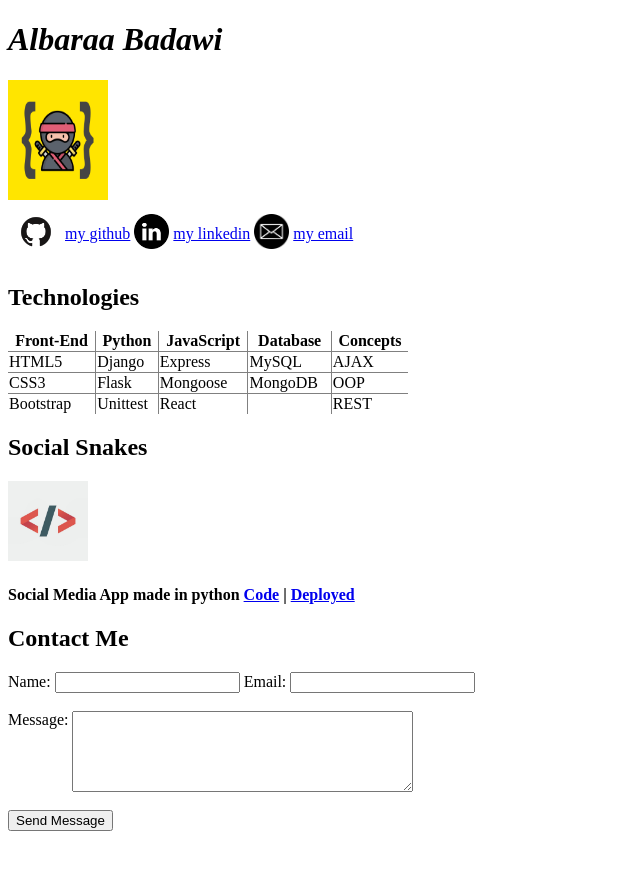
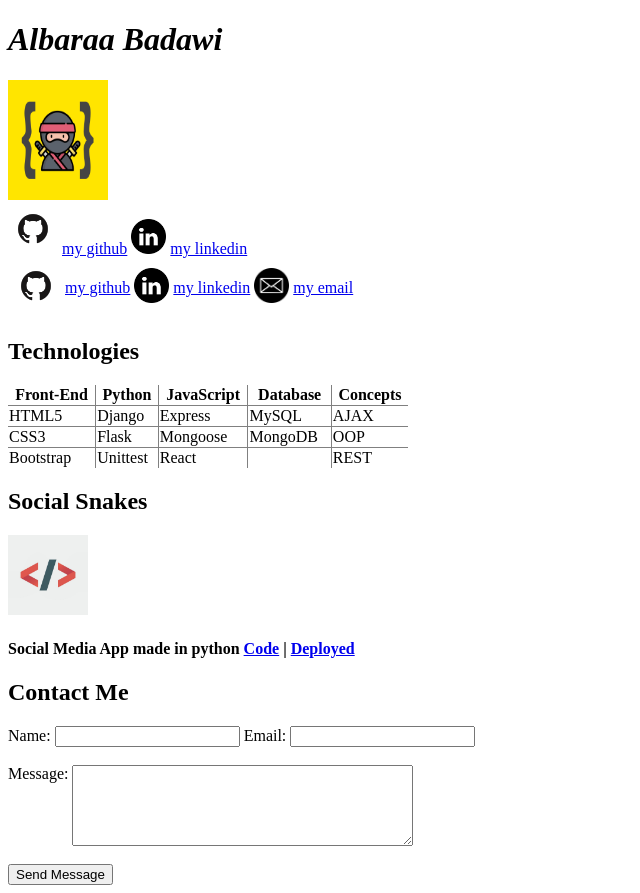
Before and after one commit to albaraa-badawi/CodingDojo, a plain HTML site: page Web Fundementals/HTML/Portfolio/Badawi_Albaraa_Personal Portfolio.html in a window 1280 px wide. Shown: the whole page, without its empty margins (0-640 px from the left). Before the commit the page ends 839 px from the top, so only its background shows below. Drawn offline with Linux system fonts and the light colour scheme.

Commit message:
restructure

```diff
--- a/Web Fundementals/Portfolio/Badawi_Albaraa_Personal Portfolio.html
+++ b/Web Fundementals/HTML/Portfolio/Badawi_Albaraa_Personal Portfolio.html
@@ -14,6 +14,12 @@
 <body>
     <h1><em>Albaraa Badawi</em></h1>
     <img src="profile.png" alt="My profile image" width="100" height="120">
+    <div>
+        <img src="github.png" alt="github icon" width="50" height="50">
+        <a href="https://github.com/chaosxd13">my github</a>
+        <img src="linkedin.png" alt="linkedin icon" width="35" height="35">
+        <a href="https://www.linkedin.com/in/albaraa-badawi-997271104/">my linkedin</a>
+    </div>
     <table>
         <tbody>
             <tr>
```
Also changed, not shown: Web Fundementals/HTML/Badawi_Albaraa_Dictionary Entry.html (renamed from Web Fundementals/Badawi_Albaraa_Dictionary Entry.html), Web Fundementals/HTML/Badawi_Albaraa_Registration Form.html (renamed from Web Fundementals/Badawi_Albaraa_Registration Form.html), Web Fundementals/HTML/Example.html (renamed from Web Fundementals/index.html), Web Fundementals/HTML/Portfolio/email.png (renamed from Web Fundementals/Portfolio/email.png), Web Fundementals/HTML/Portfolio/github.png (renamed from Web Fundementals/Portfolio/github.png), Web Fundementals/HTML/Portfolio/linkedin.png (renamed from Web Fundementals/Portfolio/linkedin.png), Web Fundementals/HTML/Portfolio/logo.png (renamed from Web Fundementals/Portfolio/logo.png), Web Fundementals/HTML/Portfolio/profile.png (renamed from Web Fundementals/Portfolio/profile.png), Web Fundementals/HTML/indentation/partI.html (renamed from Web Fundementals/indentation/partI.html), Web Fundementals/HTML/indentation/partII.html (renamed from Web Fundementals/indentation/partII.html), Web Fundementals/HTML/pronunciation.png (renamed from Web Fundementals/pronunciation.png), 7 other files.
